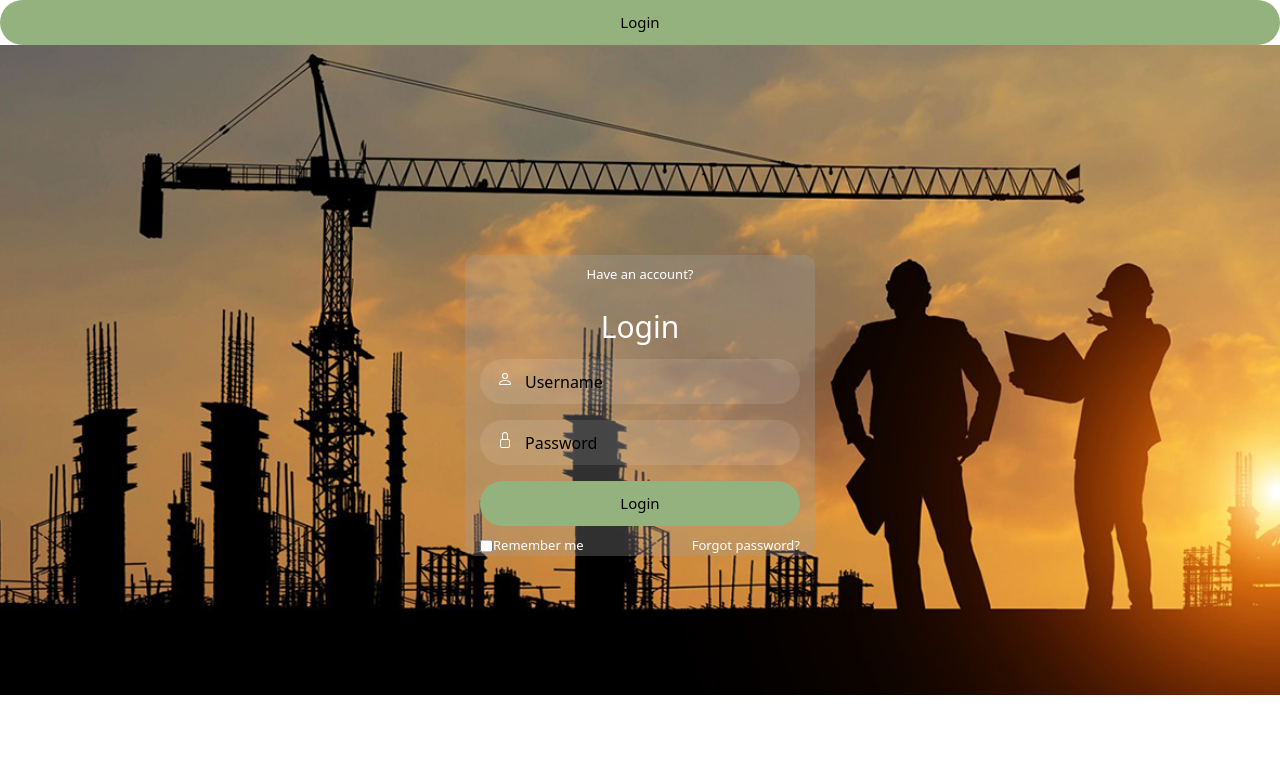
After one commit to ricardo-aqc/quetzalproyecto, a PHP site: the page made by LOGIN BD/LOGIN BD/login.php in a window 1280 px wide. The commit adds this page. Shown: the top 764 px of the page. Run offline with PHP 8.4, Linux system fonts and the light colour scheme.

Commit message:
login progreso

```diff
--- /dev/null
+++ b/LOGIN BD/LOGIN BD/login.php
@@ -0,0 +1,64 @@
+<!doctype html>
+<html lang="en">
+
+<head>
+    <meta charset="utf-8">
+    <meta name="viewport" content="width=device-width, initial-scale=1">
+    <title>Bootstrap demo</title>
+    <link href="https://cdn.jsdelivr.net/npm/bootstrap@5.3.2/dist/css/bootstrap.min.css" rel="stylesheet"
+        integrity="sha384-T3c6CoIi6uLrA9TneNEoa7RxnatzjcDSCmG1MXxSR1GAsXEV/Dwwykc2MPK8M2HN" crossorigin="anonymous">
+    <link rel="stylesheet" type="text/css" href="styles/estilo2.css">
+</head>
+
+<body>
+    <script src="https://cdn.jsdelivr.net/npm/bootstrap@5.3.2/dist/js/bootstrap.bundle.min.js"
+        integrity="sha384-C6RzsynM9kWDrMNeT87bh95OGNyZPhcTNXj1NW7RuBCsyN/o0jlpcV8Qyq46cDfL" crossorigin="anonymous">
+    </script>
+    <form action="procesar_formulario.php" method="post">
+        <!-- ... Otros campos del formulario ... -->
+        <div class="input-field">
+            <input type="Submit" class="submit" value="Login">
+        </div>
+    </form>
+    <div class="bg">
+        <div class="box">
+            <div class="container">
+                <div class="top-header">
+                    <span>Have an account?</span>
+                    <header>Login</header>
+                </div>
+
+                <div class="input-field">
+                    <input type="text" class="input" placeholder="Username" required>
+                    <svg xmlns="http://www.w3.org/2000/svg" width="16" height="16" fill="currentColor"
+                        class="bi bi-person" viewBox="0 0 16 16">
+                        <path
+                            d="M8 8a3 3 0 1 0 0-6 3 3 0 0 0 0 6Zm2-3a2 2 0 1 1-4 0 2 2 0 0 1 4 0Zm4 8c0 1-1 1-1 1H3s-1 0-1-1 1-4 6-4 6 3 6 4Zm-1-.004c-.001-.246-.154-.986-.832-1.664C11.516 10.68 10.289 10 8 10c-2.29 0-3.516.68-4.168 1.332-.678.678-.83 1.418-.832 1.664h10Z" />
+                    </svg>
+                </div>
+                <div class="input-field">
+                    <input type="Password" class="input" placeholder="Password" required>
+                    <svg xmlns="http://www.w3.org/2000/svg" width="16" height="16" fill="currentColor"
+                        class="bi bi-lock" viewBox="0 0 16 16">
+                        <path
+                            d="M8 1a2 2 0 0 1 2 2v4H6V3a2 2 0 0 1 2-2zm3 6V3a3 3 0 0 0-6 0v4a2 2 0 0 0-2 2v5a2 2 0 0 0 2 2h6a2 2 0 0 0 2-2V9a2 2 0 0 0-2-2zM5 8h6a1 1 0 0 1 1 1v5a1 1 0 0 1-1 1H5a1 1 0 0 1-1-1V9a1 1 0 0 1 1-1z" />
+                    </svg>
+                </div>
+                <div class="input-field">
+                    <input type="Submit" class="submit" value="Login">
+                </div>
+                <div class="bottom">
+                    <div class="left">
+                        <input type="checkbox" id="check">
+                        <label for="check">Remember me</label>
+                    </div>
+                    <div class="right">
+                        <label><a href="#">Forgot password?</a></label>
+                    </div>
+                </div>
+            </div>
+        </div>
+    </div>
+</body>
+
+</html>
```
Also changed, not shown: LOGIN BD/LOGIN BD/Login.sql (added, +55 -0 lines), login.php (+5 -2 lines), procesar_formulario.php (added, +32 -0 lines).
